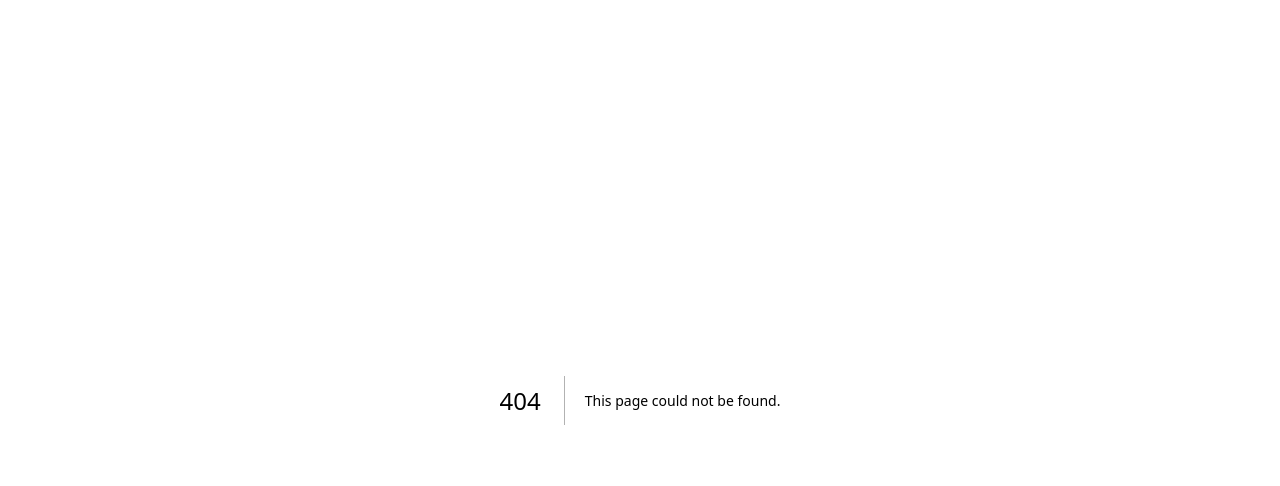
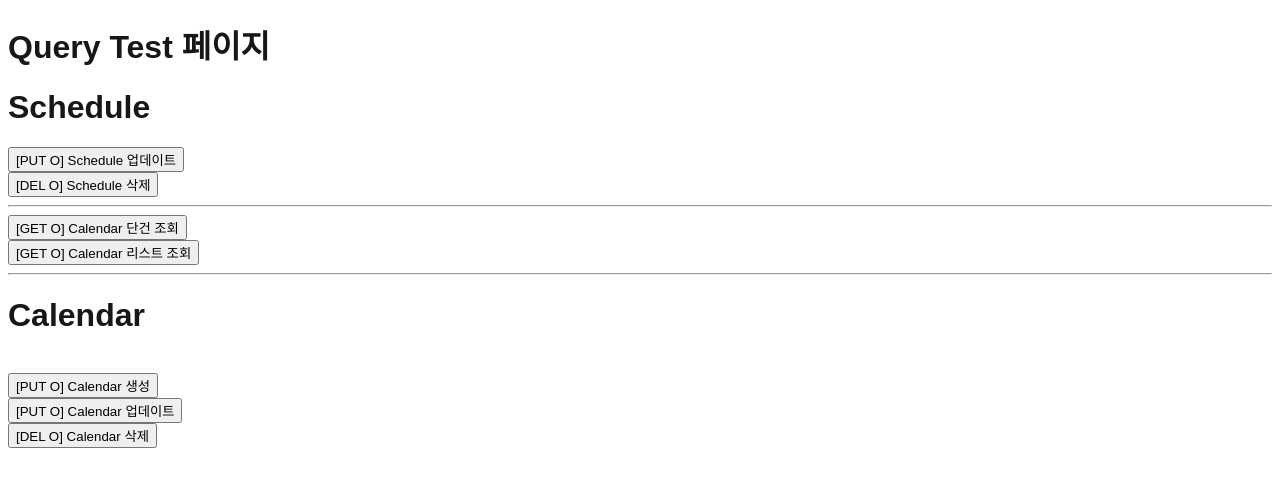
Before and after one commit to shareschedule/web-frontend, a Next.js app: page /query in a window 1280 px wide. Before the commit this address had no page. Shown: the top 486 px of the page. Built offline with nearby package versions, Linux system fonts and the light colour scheme; no server answers.

Commit message:
test: Calendar, Schedule 훅 Test 페이지 및 테스트 완료

```diff
--- /dev/null
+++ b/app/query/Querys.tsx
@@ -0,0 +1,73 @@
+'use client'
+import { useEffect } from 'react'
+import { CreateScheduleRequest } from '@/app/_type/Schedule'
+import moment from 'moment'
+import { useUpdateSchedule } from '@/app/_hook/schedule/UpdateSchedule'
+import { useDeleteSchedule } from '@/app/_hook/schedule/DeleteSchedule'
+import { useGetOwnCalendarList } from '@/app/_hook/calendar/GetOwnCalendarList'
+import { useGetOwnCalendar } from '@/app/_hook/calendar/GetOwnCalendar'
+import { useCreateCalendar } from '@/app/_hook/calendar/CreateCalendar'
+import { CreateCalendarRequest } from '@/app/_type/Calendar'
+import { useUpdateCalendar } from '@/app/_hook/calendar/UpdateCalendar'
+import { useDeleteCalendar } from '@/app/_hook/calendar/DeleteCalendar'
+
+const Querys = () => {
+  const requestSchedule: CreateScheduleRequest = {
+    title: 'test titletest titletest titletest title',
+    isAllday: true,
+    startDatetime: moment().toDate(),
+    endDatetime: moment(moment.now()).add(3, 'day').toDate(),
+    content: 'test content',
+    location: '역삼동',
+  }
+  const requestCalendar: CreateCalendarRequest = {
+    isPublic: true,
+    title: 'test Calendar',
+    content: 'testConntent',
+  }
+  const requestChangeCalendar: CreateCalendarRequest = {
+    isPublic: false,
+    title: 'changed Calendar',
+    content: 'changed content',
+  }
+
+  //Schdule
+  const { mutateUpdateSchedule } = useUpdateSchedule(8, 65, requestSchedule)
+  const { mutateDeleteSchedule } = useDeleteSchedule(65)
+
+  //Calendar
+  const { stateGetOwnCalendarList, isSuccessGetOwnCalendarList } = useGetOwnCalendarList()
+  const { stateGetOwnCalendar, isSuccessGetOwnCalendar } = useGetOwnCalendar(8)
+  const { mutateCreateCalendar } = useCreateCalendar(requestCalendar)
+  const { mutateUpdateCalendar } = useUpdateCalendar(12, requestChangeCalendar)
+  const { mutateDeleteCalendar } = useDeleteCalendar(10)
+  useEffect(() => {
+    console.log('ownCalendarListState', stateGetOwnCalendarList)
+    console.log('ownCalendarState', stateGetOwnCalendar)
+  }, [isSuccessGetOwnCalendarList, isSuccessGetOwnCalendar])
+
+  return (
+    <>
+      <h1>Schedule</h1>
+      <button onClick={() => mutateUpdateSchedule()}>[PUT O] Schedule 업데이트</button>
+      <br />
+      <button onClick={() => mutateDeleteSchedule()}>[DEL O] Schedule 삭제</button>
+      <hr />
+      <button>[GET O] Calendar 단건 조회</button>
+      <br />
+      <button>[GET O] Calendar 리스트 조회</button>
+      <hr />
+      <h1>Calendar</h1>
+
+      <br />
+      <button onClick={() => mutateCreateCalendar()}>[PUT O] Calendar 생성</button>
+      <br />
+      <button onClick={() => mutateUpdateCalendar()}>[PUT O] Calendar 업데이트</button>
+      <br />
+      <button onClick={() => mutateDeleteCalendar()}>[DEL O] Calendar 삭제</button>
+      <br />
+    </>
+  )
+}
+
+export default Querys
--- /dev/null
+++ b/app/query/page.tsx
@@ -0,0 +1,13 @@
+import Querys from '@/app/query/Querys'
+import axios from 'axios'
+
+const page = () => {
+  return (
+    <>
+      <h1>Query Test 페이지</h1>
+      <Querys></Querys>
+    </>
+  )
+}
+
+export default page
```
